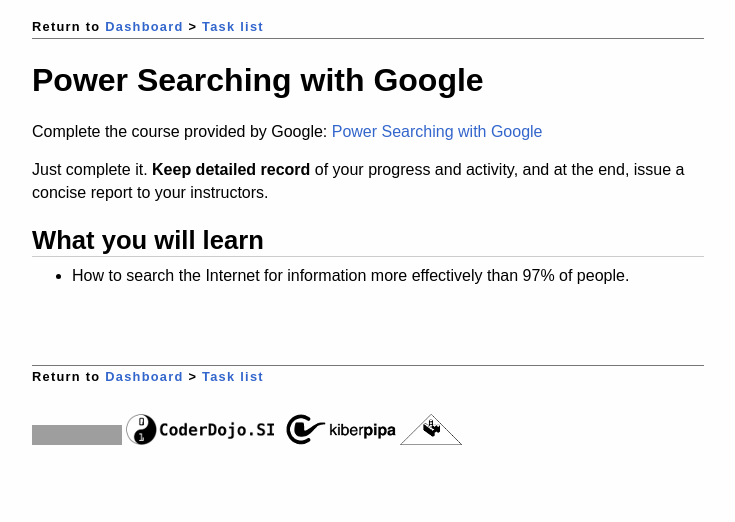
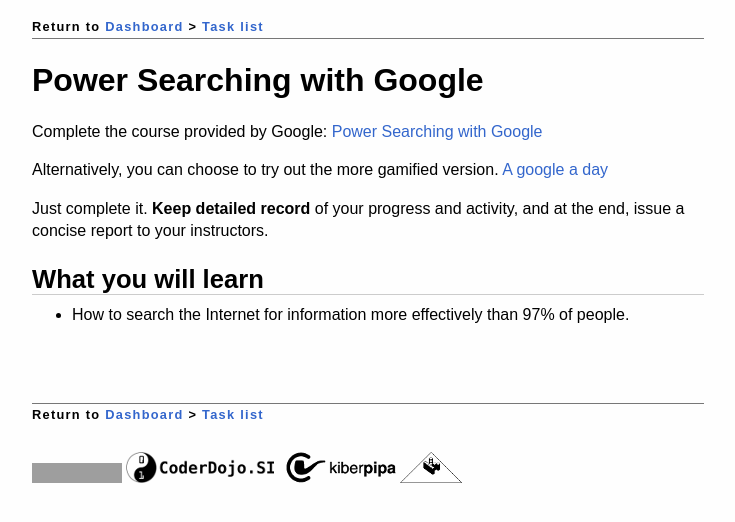
Before and after one commit to CoderDojoSI/course, a Jekyll site: the page built from tasks/power_searching_google.md, in a window 1280 px wide. Shown: the top 522 px of the page, without its empty margins (272-1007 px from the left). Built offline with Jekyll 4.4.1, drawn with Linux system fonts in a browser that asks for light colours; nearby versions of some CDN libraries; Markdown is read by kramdown in place of the engine named in the settings; grey boxes are pictures that could not be loaded.

Commit message:
Add "A google a day"

```diff
--- a/tasks/power_searching_google.md
+++ b/tasks/power_searching_google.md
@@ -8,6 +8,9 @@ title: Power Searching with Google
 Complete the course provided by Google:
 [Power Searching with Google](http://www.powersearchingwithgoogle.com/)
 
+Alternatively, you can choose to try out the more gamified version.
+[A google a day](http://agoogleaday.com)
+
 Just complete it. **Keep detailed record** of your progress and activity,
 and at the end, issue a concise report to your instructors.
 
```
